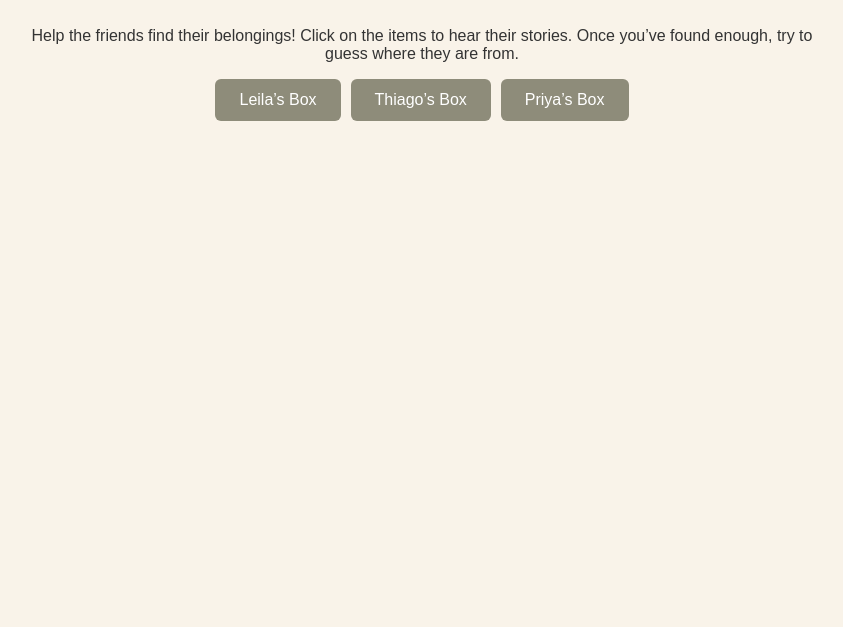
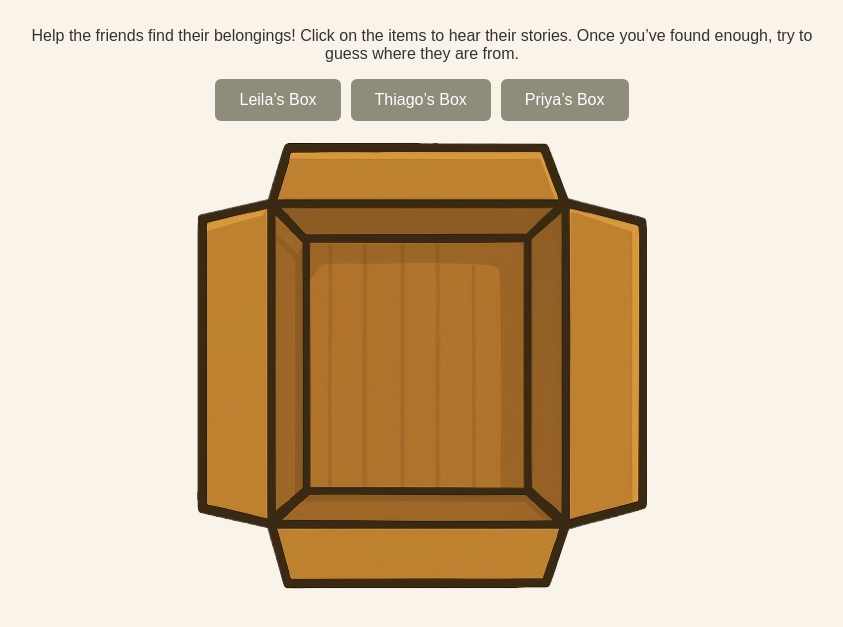
Before and after one commit to Lorevdh/Unpacking-stories, a plain HTML site: page index.html in a window 1280 px wide. Shown: the part 81-708 px from the top of the page, without its empty margins (218-1061 px from the left). Drawn offline with Linux system fonts and the light colour scheme; the site is published under a folder, as on GitHub Pages, so addresses that start at the root find nothing.

Commit message:
fix box not showing up

```diff
--- a/src/css/style.css
+++ b/src/css/style.css
@@ -55,9 +55,10 @@ h1 {
     width: 450px;
     height: 450px;
     margin: 20px auto;
-    background: url('/assets/images/box.png') no-repeat center;
+    background: url('../../assets/images/box.png') no-repeat center;
     background-size: contain;
 }
+
 
 .item {
     position: absolute;
```
